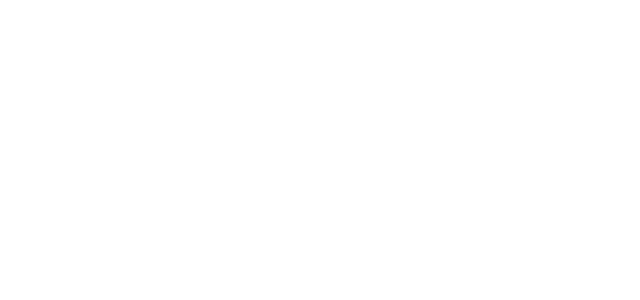
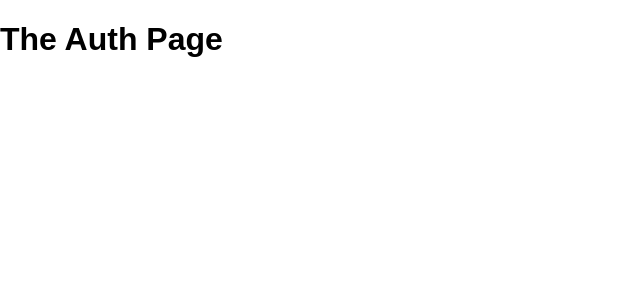
Before and after one commit to mcshakes/eventAdder-GraphQL, a React (Create React App) app in the folder client/: page /auth in a window 1280 px wide. Shown: the top 300 px of the page, without its empty margins (0-640 px from the left). Built offline with nearby package versions, Linux system fonts and the light colour scheme.

Commit message:
Setting up auto redirect to auth; Events adn Bookings Components for now before moving on

```diff
--- a/client/package.json
+++ b/client/package.json
@@ -5,6 +5,7 @@
   "dependencies": {
     "react": "^16.8.6",
     "react-dom": "^16.8.6",
+    "react-router-dom": "^5.0.1",
     "react-scripts": "3.0.0"
   },
   "scripts": {
--- a/client/src/App.js
+++ b/client/src/App.js
@@ -1,11 +1,22 @@
 import React from 'react';
+import { BrowserRouter, Route, Redirect, Switch } from "react-router-dom";
+
+import AuthPage from "./components/Auth";
+
 import './App.css';
 
 function App() {
   return (
-    <div className="App">
+    <BrowserRouter>
+      <Switch>
+        <Redirect from="/" to="/auth" exact/>
+        <Route path="/auth" component={ AuthPage } />
+        <Route path="/events" component={null} />
+        <Route path="/bookings" component={null} />
+      </Switch>
 
-    </div>
+    </BrowserRouter>
+
   );
 }
 
--- /dev/null
+++ b/client/src/components/Auth.js
@@ -0,0 +1,11 @@
+import React from "react";
+
+class AuthPage extends React.Component {
+	render() {
+		return (
+			<h1>The Auth Page</h1>
+		);
+	}
+}
+
+export default AuthPage;
--- /dev/null
+++ b/client/src/components/Bookings.js
@@ -0,0 +1 @@
+Bookings.js
```
Also changed, not shown: client/src/components/Events.js (added), 1 other file (tests, documents, lock files or other folders).
